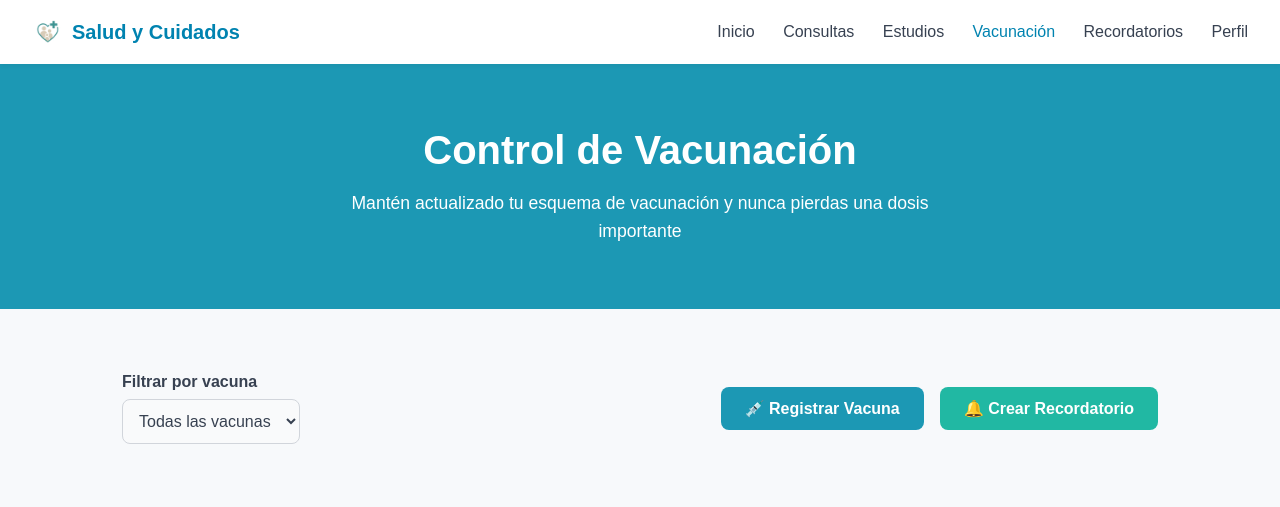
After one commit to AndresAlexandroAvinaZaragoza/MedCard, a PHP site: page /vacunacion.php in a window 1280 px wide. The commit adds this page. Shown: the top 507 px of the page. Run offline with PHP 8.4, Linux system fonts and the light colour scheme; some web fonts are replaced.

Commit message:
nueva pagina vacunacion

```diff
--- /dev/null
+++ b/fonts/fuente1.css
@@ -0,0 +1,189 @@
+/* cyrillic-ext */
+@font-face {
+  font-family: 'Inter';
+  font-style: normal;
+  font-weight: 400;
+  font-display: swap;
+  src: url(https://fonts.gstatic.com/s/inter/v20/UcC73FwrK3iLTeHuS_nVMrMxCp50SjIa2JL7SUc.woff2) format('woff2');
+  unicode-range: U+0460-052F, U+1C80-1C8A, U+20B4, U+2DE0-2DFF, U+A640-A69F, U+FE2E-FE2F;
+}
+/* cyrillic */
+@font-face {
+  font-family: 'Inter';
+  font-style: normal;
+  font-weight: 400;
+  font-display: swap;
+  src: url(https://fonts.gstatic.com/s/inter/v20/UcC73FwrK3iLTeHuS_nVMrMxCp50SjIa0ZL7SUc.woff2) format('woff2');
+  unicode-range: U+0301, U+0400-045F, U+0490-0491, U+04B0-04B1, U+2116;
+}
+/* greek-ext */
+@font-face {
+  font-family: 'Inter';
+  font-style: normal;
+  font-weight: 400;
+  font-display: swap;
+  src: url(https://fonts.gstatic.com/s/inter/v20/UcC73FwrK3iLTeHuS_nVMrMxCp50SjIa2ZL7SUc.woff2) format('woff2');
+  unicode-range: U+1F00-1FFF;
+}
+/* greek */
+@font-face {
+  font-family: 'Inter';
+  font-style: normal;
+  font-weight: 400;
+  font-display: swap;
+  src: url(https://fonts.gstatic.com/s/inter/v20/UcC73FwrK3iLTeHuS_nVMrMxCp50SjIa1pL7SUc.woff2) format('woff2');
+  unicode-range: U+0370-0377, U+037A-037F, U+0384-038A, U+038C, U+038E-03A1, U+03A3-03FF;
+}
+/* vietnamese */
+@font-face {
+  font-family: 'Inter';
+  font-style: normal;
+  font-weight: 400;
+  font-display: swap;
+  src: url(https://fonts.gstatic.com/s/inter/v20/UcC73FwrK3iLTeHuS_nVMrMxCp50SjIa2pL7SUc.woff2) format('woff2');
+  unicode-range: U+0102-0103, U+0110-0111, U+0128-0129, U+0168-0169, U+01A0-01A1, U+01AF-01B0, U+0300-0301, U+0303-0304, U+0308-0309, U+0323, U+0329, U+1EA0-1EF9, U+20AB;
+}
+/* latin-ext */
+@font-face {
+  font-family: 'Inter';
+  font-style: normal;
+  font-weight: 400;
+  font-display: swap;
+  src: url(https://fonts.gstatic.com/s/inter/v20/UcC73FwrK3iLTeHuS_nVMrMxCp50SjIa25L7SUc.woff2) format('woff2');
+  unicode-range: U+0100-02BA, U+02BD-02C5, U+02C7-02CC, U+02CE-02D7, U+02DD-02FF, U+0304, U+0308, U+0329, U+1D00-1DBF, U+1E00-1E9F, U+1EF2-1EFF, U+2020, U+20A0-20AB, U+20AD-20C0, U+2113, U+2C60-2C7F, U+A720-A7FF;
+}
+/* latin */
+@font-face {
+  font-family: 'Inter';
+  font-style: normal;
+  font-weight: 400;
+  font-display: swap;
+  src: url(https://fonts.gstatic.com/s/inter/v20/UcC73FwrK3iLTeHuS_nVMrMxCp50SjIa1ZL7.woff2) format('woff2');
+  unicode-range: U+0000-00FF, U+0131, U+0152-0153, U+02BB-02BC, U+02C6, U+02DA, U+02DC, U+0304, U+0308, U+0329, U+2000-206F, U+20AC, U+2122, U+2191, U+2193, U+2212, U+2215, U+FEFF, U+FFFD;
+}
+/* cyrillic-ext */
+@font-face {
+  font-family: 'Inter';
+  font-style: normal;
+  font-weight: 600;
+  font-display: swap;
+  src: url(https://fonts.gstatic.com/s/inter/v20/UcC73FwrK3iLTeHuS_nVMrMxCp50SjIa2JL7SUc.woff2) format('woff2');
+  unicode-range: U+0460-052F, U+1C80-1C8A, U+20B4, U+2DE0-2DFF, U+A640-A69F, U+FE2E-FE2F;
+}
+/* cyrillic */
+@font-face {
+  font-family: 'Inter';
+  font-style: normal;
+  font-weight: 600;
+  font-display: swap;
+  src: url(https://fonts.gstatic.com/s/inter/v20/UcC73FwrK3iLTeHuS_nVMrMxCp50SjIa0ZL7SUc.woff2) format('woff2');
+  unicode-range: U+0301, U+0400-045F, U+0490-0491, U+04B0-04B1, U+2116;
+}
+/* greek-ext */
+@font-face {
+  font-family: 'Inter';
+  font-style: normal;
+  font-weight: 600;
+  font-display: swap;
+  src: url(https://fonts.gstatic.com/s/inter/v20/UcC73FwrK3iLTeHuS_nVMrMxCp50SjIa2ZL7SUc.woff2) format('woff2');
+  unicode-range: U+1F00-1FFF;
+}
+/* greek */
+@font-face {
+  font-family: 'Inter';
+  font-style: normal;
+  font-weight: 600;
+  font-display: swap;
+  src: url(https://fonts.gstatic.com/s/inter/v20/UcC73FwrK3iLTeHuS_nVMrMxCp50SjIa1pL7SUc.woff2) format('woff2');
+  unicode-range: U+0370-0377, U+037A-037F, U+0384-038A, U+038C, U+038E-03A1, U+03A3-03FF;
+}
+/* vietnamese */
+@font-face {
+  font-family: 'Inter';
+  font-style: normal;
+  font-weight: 600;
+  font-display: swap;
+  src: url(https://fonts.gstatic.com/s/inter/v20/UcC73FwrK3iLTeHuS_nVMrMxCp50SjIa2pL7SUc.woff2) format('woff2');
+  unicode-range: U+0102-0103, U+0110-0111, U+0128-0129, U+0168-0169, U+01A0-01A1, U+01AF-01B0, U+0300-0301, U+0303-0304, U+0308-0309, U+0323, U+0329, U+1EA0-1EF9, U+20AB;
+}
+/* latin-ext */
+@font-face {
+  font-family: 'Inter';
+  font-style: normal;
+  font-weight: 600;
+  font-display: swap;
+  src: url(https://fonts.gstatic.com/s/inter/v20/UcC73FwrK3iLTeHuS_nVMrMxCp50SjIa25L7SUc.woff2) format('woff2');
+  unicode-range: U+0100-02BA, U+02BD-02C5, U+02C7-02CC, U+02CE-02D7, U+02DD-02FF, U+0304, U+0308, U+0329, U+1D00-1DBF, U+1E00-1E9F, U+1EF2-1EFF, U+2020, U+20A0-20AB, U+20AD-20C0, U+2113, U+2C60-2C7F, U+A720-A7FF;
+}
+/* latin */
+@font-face {
+  font-family: 'Inter';
+  font-style: normal;
+  font-weight: 600;
+  font-display: swap;
+  src: url(https://fonts.gstatic.com/s/inter/v20/UcC73FwrK3iLTeHuS_nVMrMxCp50SjIa1ZL7.woff2) format('woff2');
+  unicode-range: U+0000-00FF, U+0131, U+0152-0153, U+02BB-02BC, U+02C6, U+02DA, U+02DC, U+0304, U+0308, U+0329, U+2000-206F, U+20AC, U+2122, U+2191, U+2193, U+2212, U+2215, U+FEFF, U+FFFD;
+}
+/* cyrillic-ext */
+@font-face {
+  font-family: 'Inter';
+  font-style: normal;
+  font-weight: 700;
+  font-display: swap;
+  src: url(https://fonts.gstatic.com/s/inter/v20/UcC73FwrK3iLTeHuS_nVMrMxCp50SjIa2JL7SUc.woff2) format('woff2');
+  unicode-range: U+0460-052F, U+1C80-1C8A, U+20B4, U+2DE0-2DFF, U+A640-A69F, U+FE2E-FE2F;
+}
+/* cyrillic */
+@font-face {
+  font-family: 'Inter';
+  font-style: normal;
+  font-weight: 700;
+  font-display: swap;
+  src: url(https://fonts.gstatic.com/s/inter/v20/UcC73FwrK3iLTeHuS_nVMrMxCp50SjIa0ZL7SUc.woff2) format('woff2');
+  unicode-range: U+0301, U+0400-045F, U+0490-0491, U+04B0-04B1, U+2116;
+}
+/* greek-ext */
+@font-face {
+  font-family: 'Inter';
+  font-style: normal;
+  font-weight: 700;
+  font-display: swap;
+  src: url(https://fonts.gstatic.com/s/inter/v20/UcC73FwrK3iLTeHuS_nVMrMxCp50SjIa2ZL7SUc.woff2) format('woff2');
+  unicode-range: U+1F00-1FFF;
+}
+/* greek */
+@font-face {
+  font-family: 'Inter';
+  font-style: normal;
+  font-weight: 700;
+  font-display: swap;
+  src: url(https://fonts.gstatic.com/s/inter/v20/UcC73FwrK3iLTeHuS_nVMrMxCp50SjIa1pL7SUc.woff2) format('woff2');
+  unicode-range: U+0370-0377, U+037A-037F, U+0384-038A, U+038C, U+038E-03A1, U+03A3-03FF;
+}
+/* vietnamese */
+@font-face {
+  font-family: 'Inter';
+  font-style: normal;
+  font-weight: 700;
+  font-display: swap;
+  src: url(https://fonts.gstatic.com/s/inter/v20/UcC73FwrK3iLTeHuS_nVMrMxCp50SjIa2pL7SUc.woff2) format('woff2');
+  unicode-range: U+0102-0103, U+0110-0111, U+0128-0129, U+0168-0169, U+01A0-01A1, U+01AF-01B0, U+0300-0301, U+0303-0304, U+0308-0309, U+0323, U+0329, U+1EA0-1EF9, U+20AB;
+}
+/* latin-ext */
+@font-face {
+  font-family: 'Inter';
+  font-style: normal;
+  font-weight: 700;
+  font-display: swap;
+  src: url(https://fonts.gstatic.com/s/inter/v20/UcC73FwrK3iLTeHuS_nVMrMxCp50SjIa25L7SUc.woff2) format('woff2');
+  unicode-range: U+0100-02BA, U+02BD-02C5, U+02C7-02CC, U+02CE-02D7, U+02DD-02FF, U+0304, U+0308, U+0329, U+1D00-1DBF, U+1E00-1E9F, U+1EF2-1EFF, U+2020, U+20A0-20AB, U+20AD-20C0, U+2113, U+2C60-2C7F, U+A720-A7FF;
+}
+/* latin */
+@font-face {
+  font-family: 'Inter';
+  font-style: normal;
+  font-weight: 700;
+  font-display: swap;
+  src: url(https://fonts.gstatic.com/s/inter/v20/UcC73FwrK3iLTeHuS_nVMrMxCp50SjIa1ZL7.woff2) format('woff2');
+  unicode-range: U+0000-00FF, U+0131, U+0152-0153, U+02BB-02BC, U+02C6, U+02DA, U+02DC, U+0304, U+0308, U+0329, U+2000-206F, U+20AC, U+2122, U+2191, U+2193, U+2212, U+2215, U+FEFF, U+FFFD;
+}
--- a/index.php
+++ b/index.php
@@ -25,7 +25,7 @@
   </header>
 
   <section class="hero">
-    <h2 >Bienvenido a tu Registro de Salud Personal</h2>
+    <h2>Bienvenido a tu Registro de Salud Personal</h2>
     <p>Gestiona tus consultas médicas, estudios y vacunación de manera organizada y segura</p>
     <div class="hero-buttons">
       <button class="btn btn-primary">Registrar Consulta</button>
--- /dev/null
+++ b/vacunacion.php
@@ -0,0 +1,55 @@
+<!DOCTYPE html>
+<html lang="es">
+<head>
+  <meta charset="UTF-8">
+  <meta name="viewport" content="width=device-width, initial-scale=1.0">
+  <title>Salud y Cuidados - Vacunación</title>
+  <link rel="stylesheet" href="vistaVacunacion.css">
+  <link href="fonts/fuente1.css" rel="stylesheet">
+</head>
+<body>
+  <header class="navbar">
+    <div class="logo">
+      <img src="img/logo 1.avif" alt="Logo" class="logo-img">
+      <span>Salud y Cuidados</span>
+    </div>
+    <nav class="menu">
+      <a href="#">Inicio</a>
+      <a href="#">Consultas</a>
+      <a href="#">Estudios</a>
+      <a href="#" class="active">Vacunación</a>
+      <a href="#">Recordatorios</a>
+      <a href="#">Perfil</a>
+    </nav>
+  </header>
+
+  <section class="hero">
+    <h1>Control de Vacunación</h1>
+    <p>Mantén actualizado tu esquema de vacunación y nunca pierdas una dosis importante</p>
+  </section>
+
+  <main class="content">
+    <div class="content-top">
+      <div class="filter-box">
+        <label for="vacuna">Filtrar por vacuna</label>
+        <select id="vacuna">
+          <option>Todas las vacunas</option>
+          <option>COVID-19</option>
+          <option>Influenza</option>
+          <option>Hepatitis B</option>
+          <option>Tétanos</option>
+        </select>
+      </div>
+
+      <div class="buttons">
+        <button class="btn blue">
+          💉 Registrar Vacuna
+        </button>
+        <button class="btn green">
+          🔔 Crear Recordatorio
+        </button>
+      </div>
+    </div>
+  </main>
+</body>
+</html>
--- /dev/null
+++ b/vistaVacunacion.css
@@ -0,0 +1,144 @@
+* {
+  margin: 0;
+  padding: 0;
+  box-sizing: border-box;
+  font-family: 'Inter', sans-serif;
+}
+
+body {
+  background-color: #f7f9fb;
+  color: #1f2937;
+}
+
+/* ---------- NAVBAR ---------- */
+.navbar {
+  display: flex;
+  justify-content: space-between;
+  align-items: center;
+  background-color: #ffffff;
+  padding: 1rem 2rem;
+  box-shadow: 0 2px 4px rgba(0,0,0,0.05);
+  position: sticky;
+  top: 0;
+  z-index: 10;
+}
+
+.logo {
+  display: flex;
+  align-items: center;
+  font-weight: 700;
+  font-size: 1.25rem;
+  color: #0083b0;
+}
+
+.logo-img {
+  width: 32px;
+  height: 32px;
+  margin-right: 8px;
+}
+
+.menu a {
+  margin-left: 1.5rem;
+  text-decoration: none;
+  color: #374151;
+  font-weight: 500;
+  transition: color 0.2s ease;
+}
+
+.menu a:hover,
+.menu a.active {
+  color: #0083b0;
+}
+
+/* ---------- HERO SECTION ---------- */
+.hero {
+  background-color: #1c98b4;
+  color: white;
+  text-align: center;
+  padding: 4rem 1rem;
+}
+
+.hero h1 {
+  font-size: 2.5rem;
+  font-weight: 700;
+  margin-bottom: 1rem;
+}
+
+.hero p {
+  font-size: 1.1rem;
+  max-width: 600px;
+  margin: 0 auto;
+  line-height: 1.6;
+}
+
+/* ---------- MAIN CONTENT ---------- */
+.content {
+  max-width: 1100px;
+  margin: 2rem auto;
+  padding: 2rem;
+}
+
+.content-top {
+  display: flex;
+  justify-content: space-between;
+  align-items: center;
+  flex-wrap: wrap;
+}
+
+/* ---------- FILTER BOX ---------- */
+.filter-box {
+  display: flex;
+  flex-direction: column;
+  gap: 0.5rem;
+}
+
+.filter-box label {
+  font-weight: 600;
+  color: #374151;
+}
+
+.filter-box select {
+  padding: 0.75rem;
+  border: 1px solid #d1d5db;
+  border-radius: 8px;
+  font-size: 1rem;
+  background-color: #f9fafb;
+  color: #374151;
+}
+
+/* ---------- BUTTONS ---------- */
+.buttons {
+  display: flex;
+  gap: 1rem;
+  flex-wrap: wrap;
+}
+
+.btn {
+  display: flex;
+  align-items: center;
+  gap: 0.5rem;
+  border: none;
+  border-radius: 8px;
+  font-weight: 600;
+  padding: 0.75rem 1.5rem;
+  cursor: pointer;
+  transition: all 0.2s ease;
+  color: white;
+  font-size: 1rem;
+}
+
+.btn.blue {
+  background-color: #1c98b4;
+}
+
+.btn.blue:hover {
+  background-color: #157a91;
+}
+
+.btn.green {
+  background-color: #21b8a3;
+}
+
+.btn.green:hover {
+  background-color: #1a9a88;
+}
```
